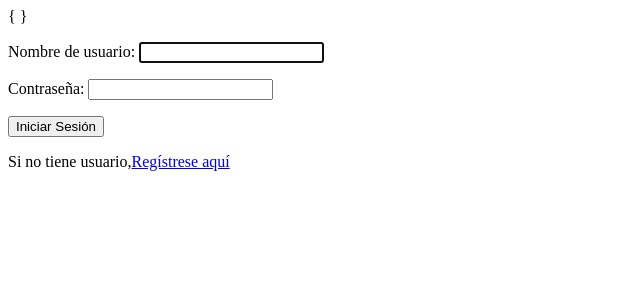
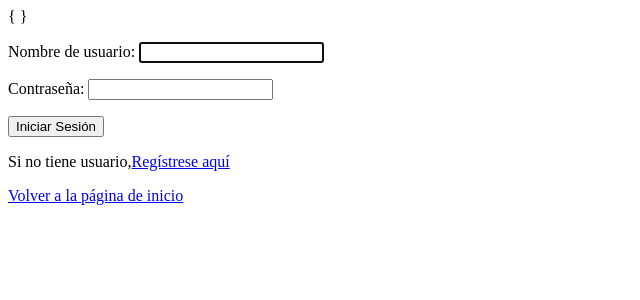
Before and after one commit to GomezSanti/3entrega, a Django app: page /login/ in a window 1280 px wide. Shown: the top 300 px of the page, without its empty margins (0-640 px from the left). Run offline with Django 4.2, Linux system fonts and the light colour scheme.

Commit message:
boton volver al inicio en login

```diff
--- a/project/config/apps/home/templates/home/login.html
+++ b/project/config/apps/home/templates/home/login.html
@@ -15,5 +15,7 @@
 
         </form>
 
+        <a href="{% url 'home:index' %}" class="home-link">Volver a la página de inicio</a>
+
 </body>
 </html>
```
Also changed, not shown: project/config/db.sqlite3.
